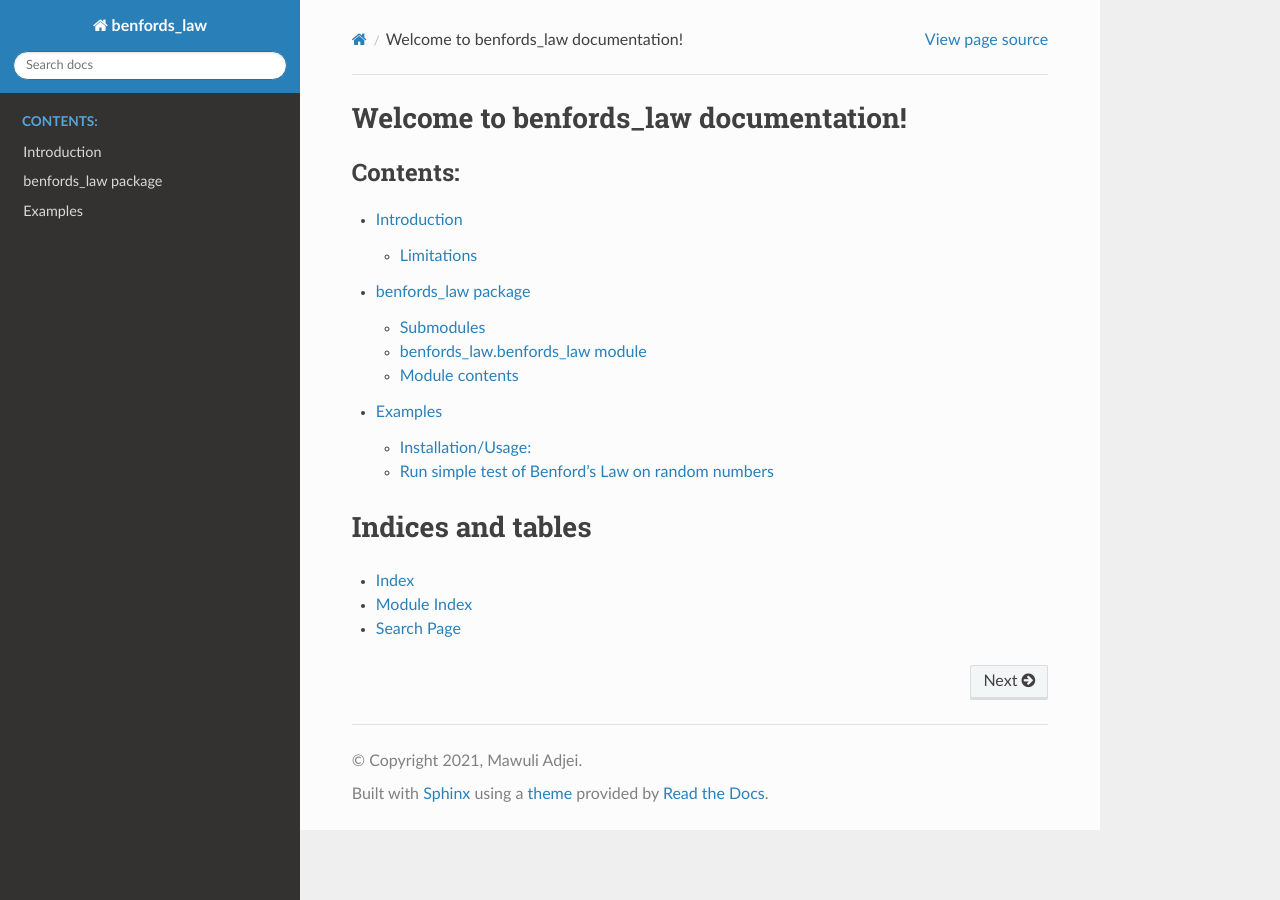
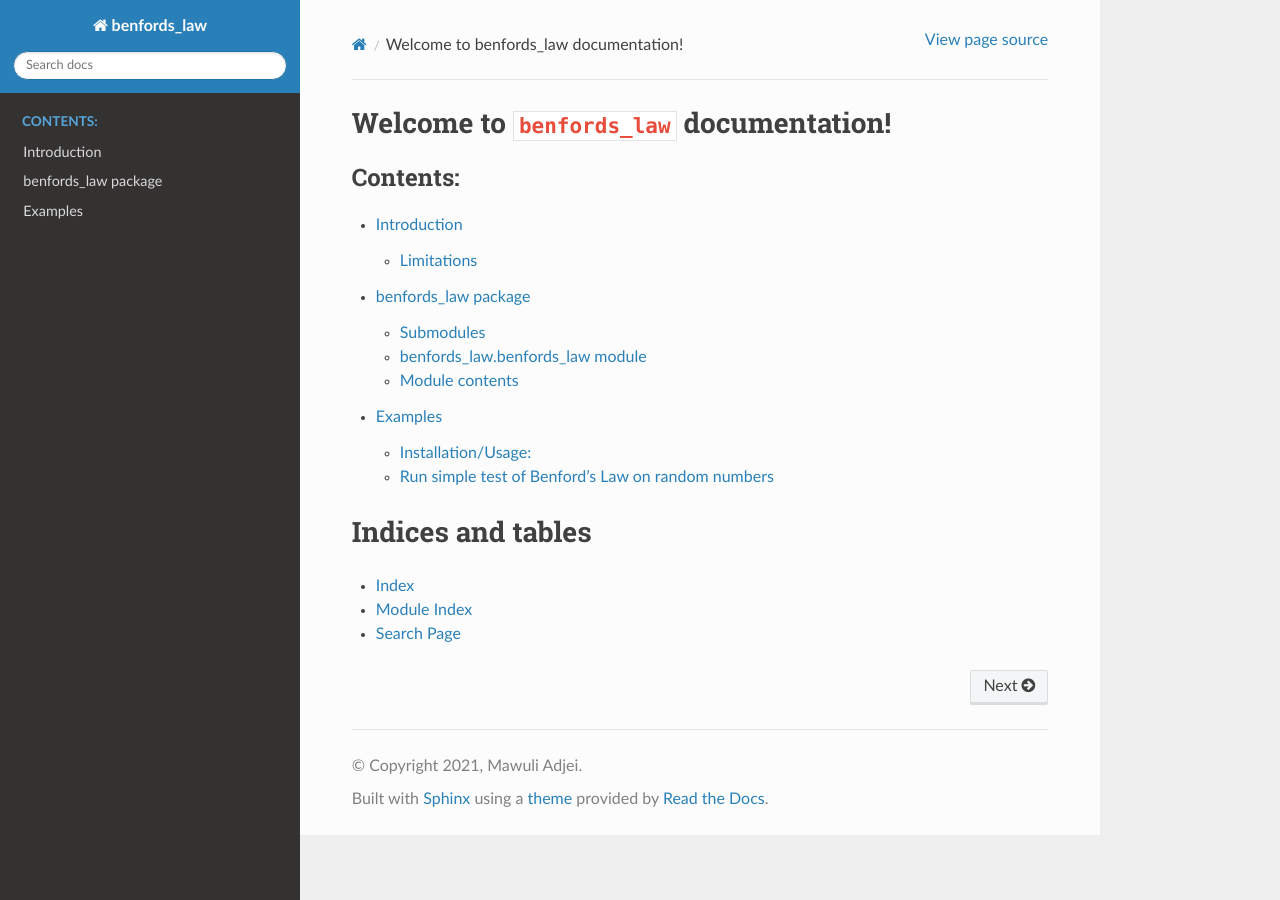
Before and after one commit to mawuliadjei/benfords_law, a Sphinx documentation site: the page built from docs/source/index.rst, in a window 1280 px wide. Built offline with Sphinx 7.4.7 and the Read the Docs theme 2.0.0, drawn with Linux system fonts in a browser that asks for light colours.

```diff
--- a/docs/source/index.rst
+++ b/docs/source/index.rst
@@ -3,7 +3,7 @@
    You can adapt this file completely to your liking, but it should at least
    contain the root `toctree` directive.
 
-Welcome to benfords_law documentation!
+Welcome to ``benfords_law`` documentation!
 ========================================
 
 .. toctree::
```
